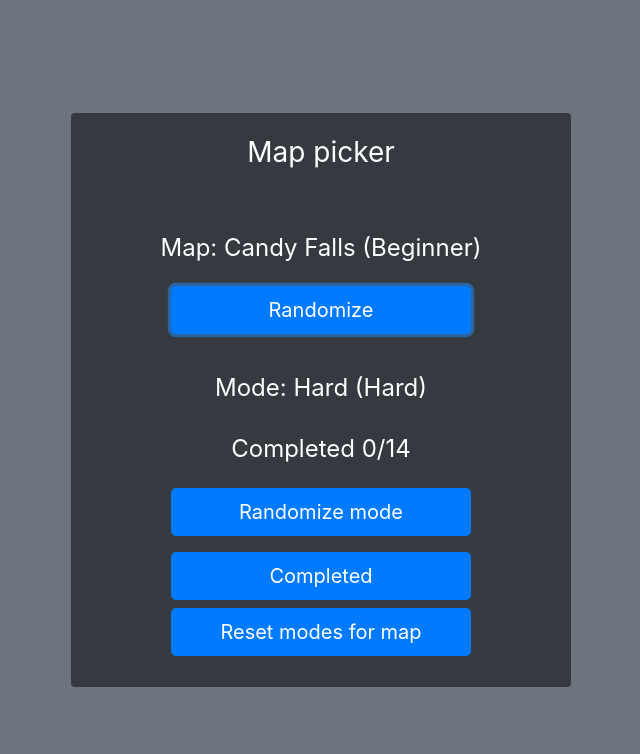
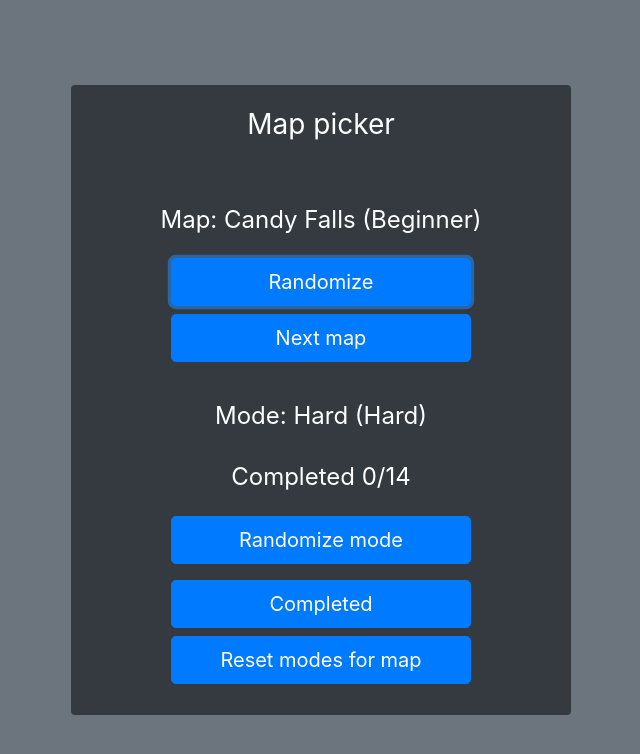
Before and after one commit to leviska/bloons-maps, a plain HTML site: page index.html in a window 1280 px wide. Both pictures are taken after a click on the button "Randomize". Shown: the whole page, without its empty margins (319-959 px from the left). Drawn offline with nearby package versions, Linux system fonts and the light colour scheme.

Commit message:
next map

```diff
--- a/index.html
+++ b/index.html
@@ -58,6 +58,7 @@
 		<div class="p-2"></div>
 		<h1 class="p-2 h4 mb-3 font-weight-normal" id="map">Click to randomize map</h1>
 		<button class="p-2 btn btnn btn-lg btn-primary btn-block" onclick="randall()">Randomize</button>
+		<button class="p-2 btn btnn btn-lg btn-primary btn-block" onclick="nextMap()">Next map</button>
 		<div class="p-2"></div>
 		<div class="p-2"></div>
 		<h1 class="p-2 h4 mb-3 font-weight-normal" id="mode">Select a map first</h1>
@@ -151,7 +152,7 @@
 				start++
 			}
 			for (let i = 0; i < maps.length; i++) {
-				curMap = i + start
+				curMap = (i + start) % maps.length
 				if (randmode()) {
 					$("#map").text("Map: " + maps[curMap] + " (" + mapCat[curMap] + ")")
 					$("#modebtn").prop("disabled", false)
@@ -165,6 +166,23 @@
 			$("#compbtn").prop("disabled", true)
 			$("#resetbtn").prop("disabled", true)
 		}
+
+		function nextMap() {
+			curMap = (curMap + 1) % maps.length
+			$("#modeperc").text("Completed " + calcperc(curMap) + "/" + modes.length)
+			$("#map").text("Map: " + maps[curMap] + " (" + mapCat[curMap] + ")")
+			if (randmode()) {
+				$("#modebtn").prop("disabled", false)
+				$("#compbtn").prop("disabled", false)
+				$("#resetbtn").prop("disabled", false)
+				return true
+			}
+			$("#modebtn").prop("disabled", true)
+			$("#compbtn").prop("disabled", true)
+			$("#resetbtn").prop("disabled", false)
+			return false
+		}
+
 
 		function complete() {
 			if (curMap < 0 || curMode < 0) {
```
